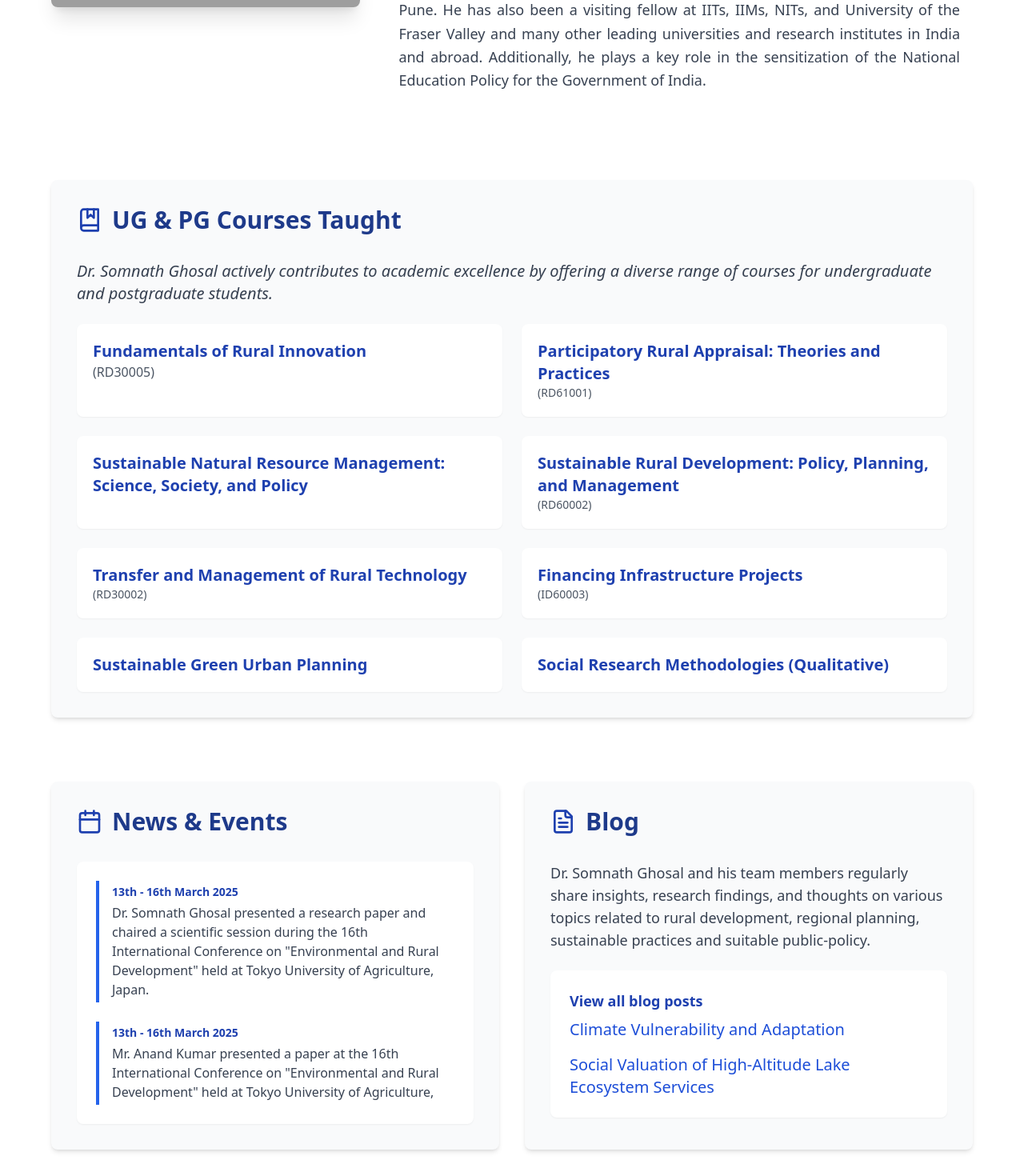
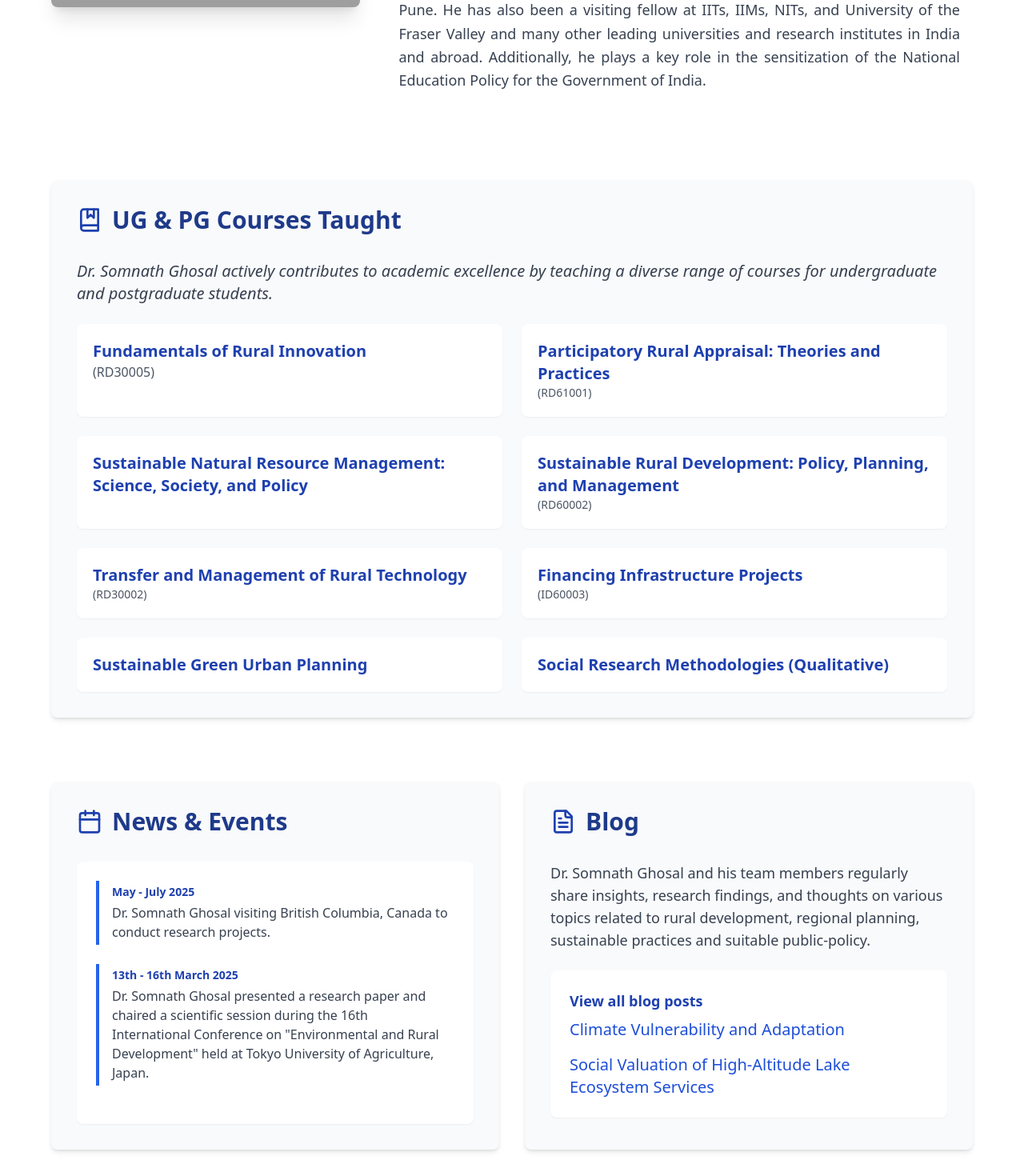
Before and after one commit to Somnathghosal/Website-Redesign-Anurag, a React (Vite) app: page /about in a window 1280 px wide. Shown: the part 541-2011 px from the top of the page at 80% size. Built offline with nearby package versions, Linux system fonts and the light colour scheme; grey boxes are pictures that could not be loaded.

Commit message:
Update AboutPage.tsx

```diff
--- a/src/pages/AboutPage.tsx
+++ b/src/pages/AboutPage.tsx
@@ -5,92 +5,98 @@ const AboutPage = () => {
 
   // Function to navigate to blog post page
   const newsAndEvents = [
+   {
+      id: 1,
+      date: "May - July 2025",
+      event:
+        'Dr. Somnath Ghosal visiting British Columbia, Canada to conduct research projects.',
+    },
     {
-      id: 1,
+      id: 2,
       date: "13th - 16th March 2025",
       event:
         'Dr. Somnath Ghosal presented a research paper and chaired a scientific session during the 16th International Conference on "Environmental and Rural Development" held at Tokyo University of Agriculture, Japan.',
     },
     {
-      id: 2,
+      id: 3,
       date: "13th - 16th March 2025",
       event:
         'Mr. Anand Kumar presented a paper at the 16th International Conference on "Environmental and Rural Development" held at Tokyo University of Agriculture, Japan.',
     },
     {
-      id: 3,
+      id: 4,
       date: "2023 - 2025",
       event:
         "Dr. Somnath Ghosal received Research Associate position from University of the Fraser Valley, British Columbia, Canada.",
     },
     {
-      id: 4,
+      id: 5,
       date: "10th - 14th February 2025",
       event:
         "Dr. Somnath Ghosal delivered a research paper at the IIAS - DARPG India International Conference 2025 held at Bharat Mandapam, New Delhi.",
     },
     {
-      id: 5,
+      id: 6,
       date: "7th February 2025",
       event:
         'Dr. Somnath Ghosal was invited by TATA Steel Foundation to deliver an invited talk on, "Forest and Biodiversity Management with Focus on Role of Participatory Methods".',
     },
     {
-      id: 6,
+      id: 7,
       date: "5th - 13th February 2025",
       event:
         'Dr. Ghosal delivered invited talk at the "22nd NEP Orientation and Sensitization Programme", organized by UGC-MMTTC Mizoram University.',
     },
     {
-      id: 7,
+      id: 8,
       date: "8th - 17th January 2025",
       event:
         'Dr. Ghosal delivered invited talk at the "MMTTP-NEP Orientation and Sensitization Programme" organized by North-Eastern Hill University, Shillong.',
     },
     {
-      id: 8,
+      id: 9,
       date: "23rd September 2024",
       event:
         'Dr. Somnath Ghosal took part as an expert panellist at the consultative workshop on "Promoting Entrepreneurship, Skilling and Employment by Leveraging Demographic Dividend of the State" organized by Tripura Rural Livelihood Mission, Rural Development Department, Government of Tripura, Agartala.',
     },
     {
-      id: 9,
+      id: 10,
       date: "2023",
       event:
         'Dr. Ghosal has been offered with Outstation Chairman position for "Rural Technology, Social Organizations, and Rural Development" Thematic Panel of the 46th and 47th Indian Social Science Congress.',
     },
     {
-      id: 10,
+      id: 11,
       date: "31st July - 4th August 2023",
       event:
         'Dr. Ghosal organized international workshop on "Water-Energy-Food-Health Nexus" at the IIT Kharagpur in collaboration with the University of Edinburgh, UK (online).',
     },
     {
-      id: 11,
+      id: 12,
       date: "23rd - 25th November 2023",
       event:
         'Dr. Ghosal attended the "Industry-Academia Conclave (IAC 2023)" as an expert panellist held at NIT Jamshedpur.',
     },
     {
-      id: 12,
+      id: 13,
       date: "22nd - 28th February 2022",
       event:
         "Dr. Somnath Ghosal was invited by the Nagaland Science and Technology Council (NASTEC) to deliver an invited talk on, 'The Road Ahead for Next 25 Years of Indian Science and Technology' during the festival of Science & Technology.",
     },
     {
-      id: 13,
+      id: 14,
       date: "5th - 7th December 2019",
       event:
         'Dr. Ghosal delivered an invited talk at "4th India Water Impact Summit 2019" (IWIS), which was held at the Vigyan Bhawan, New Delhi.',
     },
     {
-      id: 14,
+      id: 15,
       date: "2018",
       event:
         "Dr. Ghosal received Copyright Certificate for 'Designing Purified Drinking Water Distribution at Nominal Cost'.",
     },
     {
-      id: 15,
+      id: 16,
       date: "26th - 28th June 2019",
       event:
         'Dr. Ghosal presented a research paper at the "4th International Conference on Public Policy" held at Concordia University, Montreal, Canada.',
@@ -174,7 +180,7 @@ const AboutPage = () => {
           </div>
           <p className="text-gray-700 mb-6 italic text-xl">
             Dr. Somnath Ghosal actively contributes to academic excellence by
-            offering a diverse range of courses for undergraduate and
+            teaching a diverse range of courses for undergraduate and
             postgraduate students.
           </p>
           <div className="grid md:grid-cols-2 gap-6">
```
